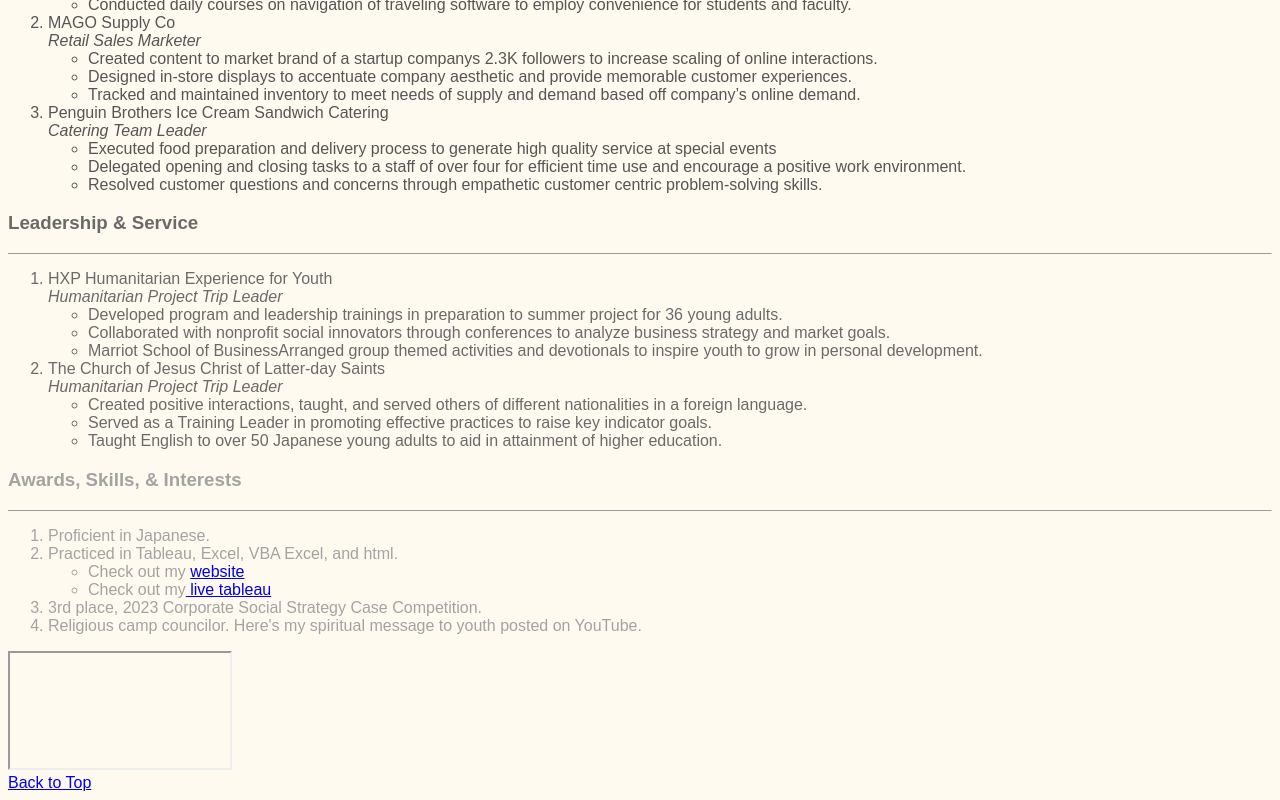
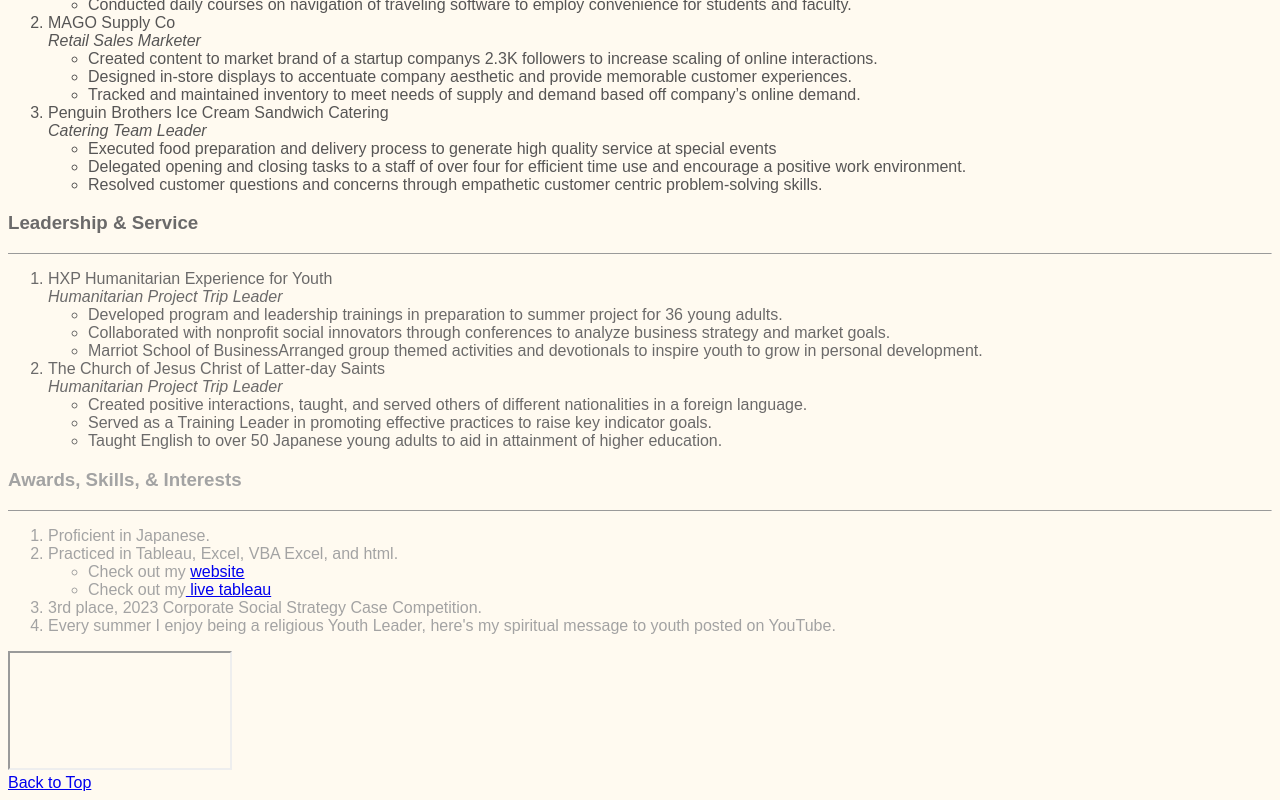
Before and after one commit to meirhoton/IS201Project, a plain HTML site: page html/myscratchpage.html in a window 1280 px wide. Shown: the part 553-1353 px from the top of the page. Drawn offline with Linux system fonts and the light colour scheme; grey boxes are pictures that could not be loaded.

Commit message:
Update myscratchpage.html

```diff
--- a/html/myscratchpage.html
+++ b/html/myscratchpage.html
@@ -100,7 +100,7 @@
                 </ul>
             </li>
             <li>3rd place, 2023 Corporate Social Strategy Case Competition. </li>
-            <li>Religious camp councilor. Here's my spiritual message to youth posted on YouTube.</li>
+            <li> Every summer I enjoy being a religious Youth Leader, here's my spiritual message to youth posted on YouTube.</li>
         </ol>
     </div>
 
```
